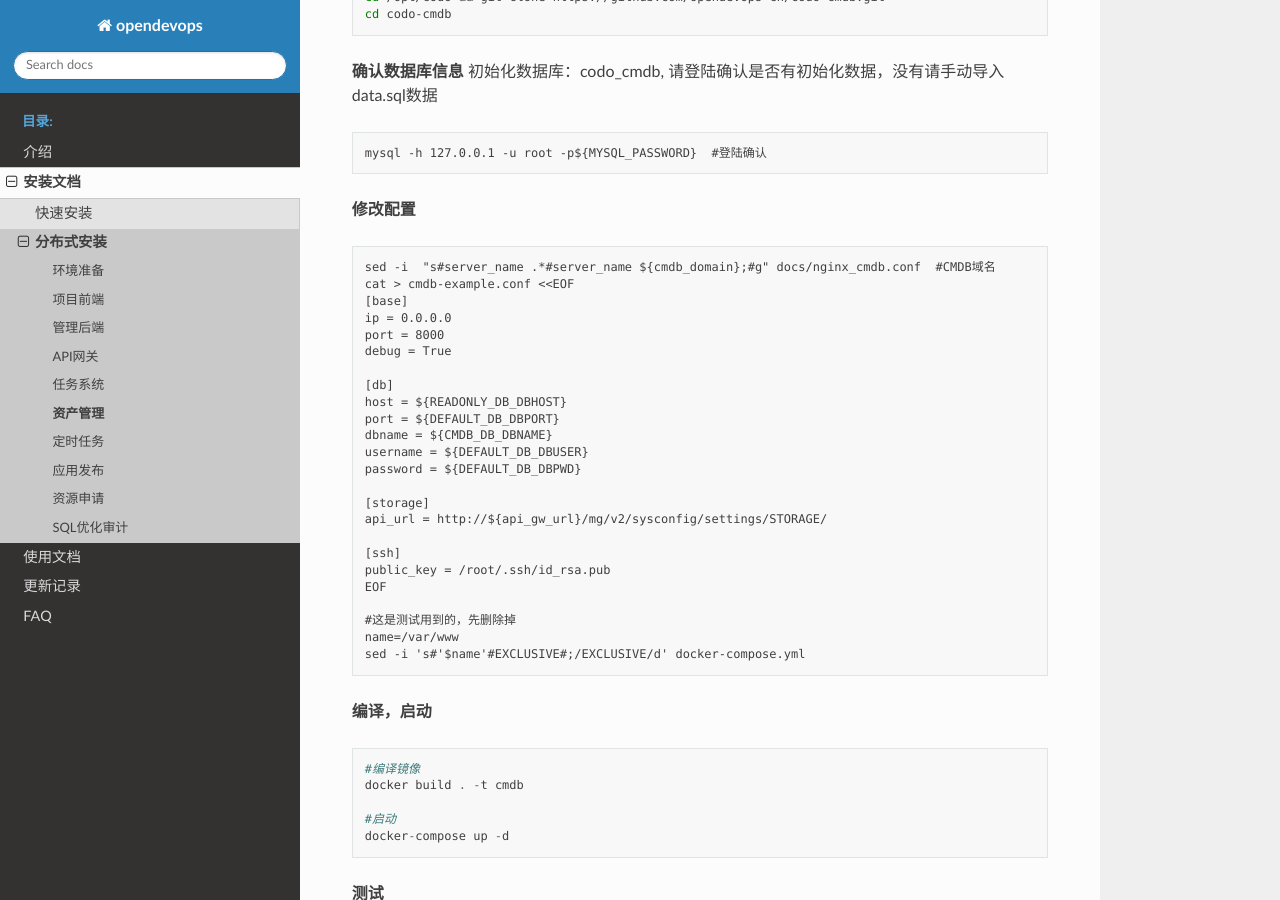
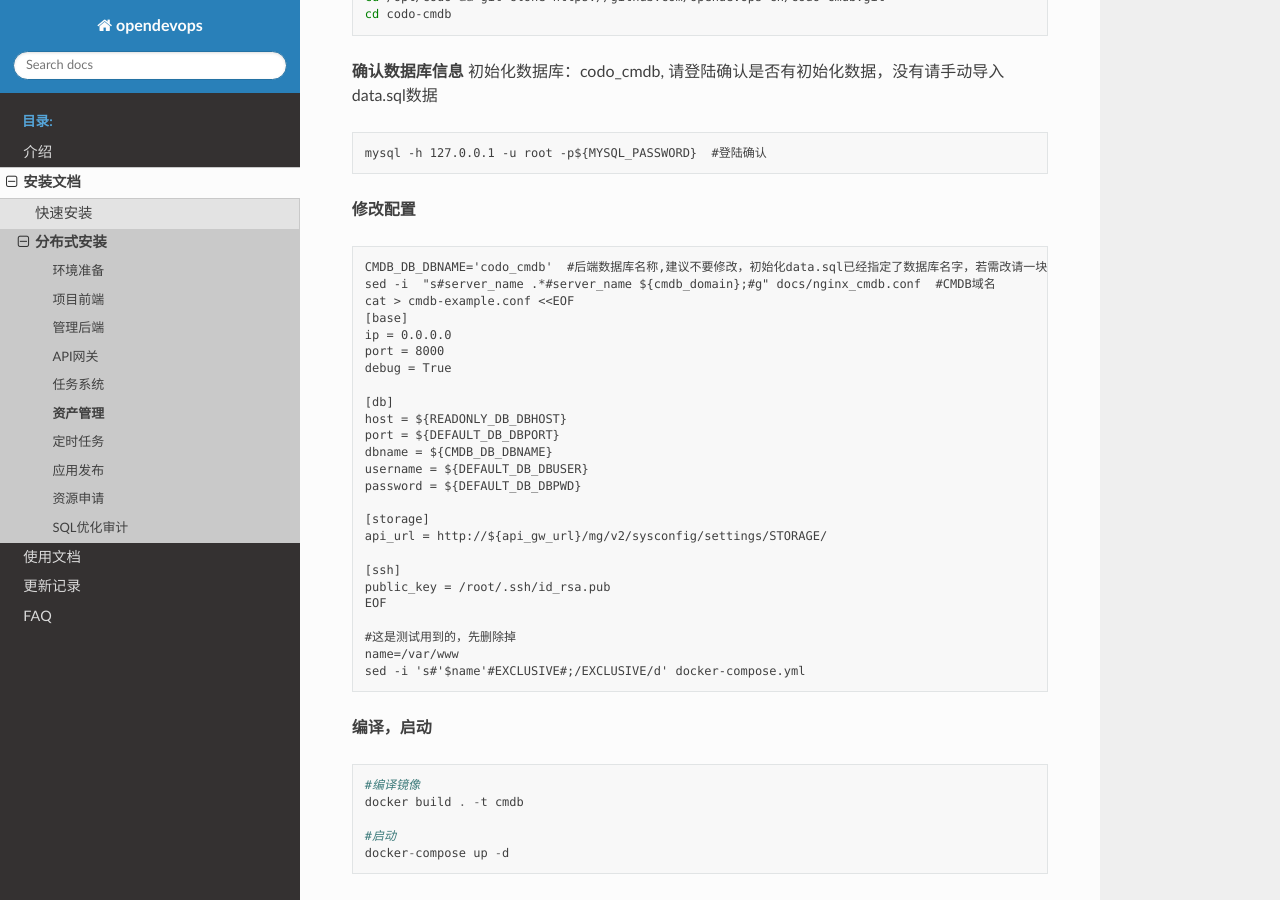
Before and after one commit to opendevops-cn/opendevops, a Sphinx documentation site: the page built from docs/source/codo-cmdb.md, in a window 1280 px wide and 900 px high, scrolled down 355 px. Built offline with Sphinx 7.4.7 and the Read the Docs theme 2.0.0, drawn with Linux system fonts in a browser that asks for light colours; pages that are not in the unit, such as notebooks, are missing from menus.

Commit message:
[Update] docs文档更新

````diff
--- a/docs/source/codo-cmdb.md
+++ b/docs/source/codo-cmdb.md
@@ -20,6 +20,7 @@ mysql -h 127.0.0.1 -u root -p${MYSQL_PASSWORD}  #登陆确认
 
 **修改配置**
 ```
+CMDB_DB_DBNAME='codo_cmdb'  #后端数据库名称,建议不要修改，初始化data.sql已经指定了数据库名字，若需改请一块修改
 sed -i  "s#server_name .*#server_name ${cmdb_domain};#g" docs/nginx_cmdb.conf  #CMDB域名
 cat > cmdb-example.conf <<EOF
 [base]
````
